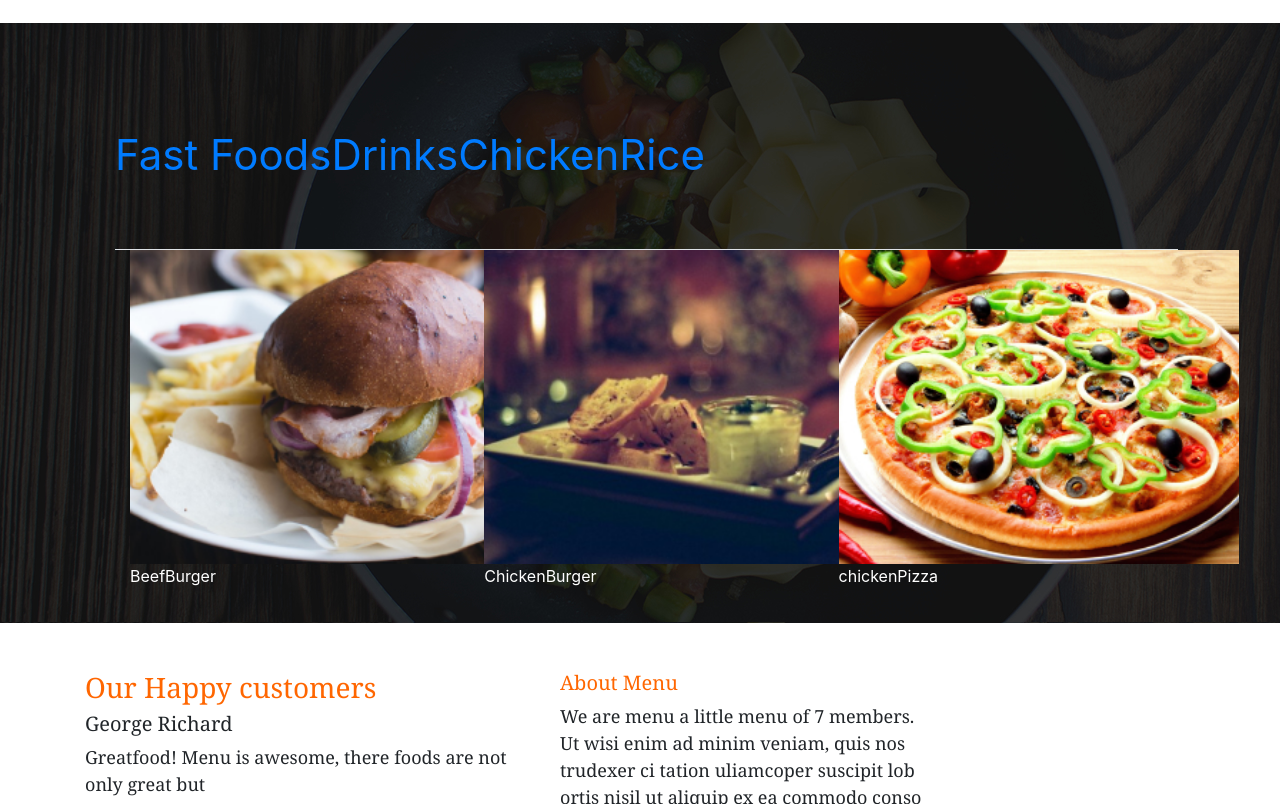
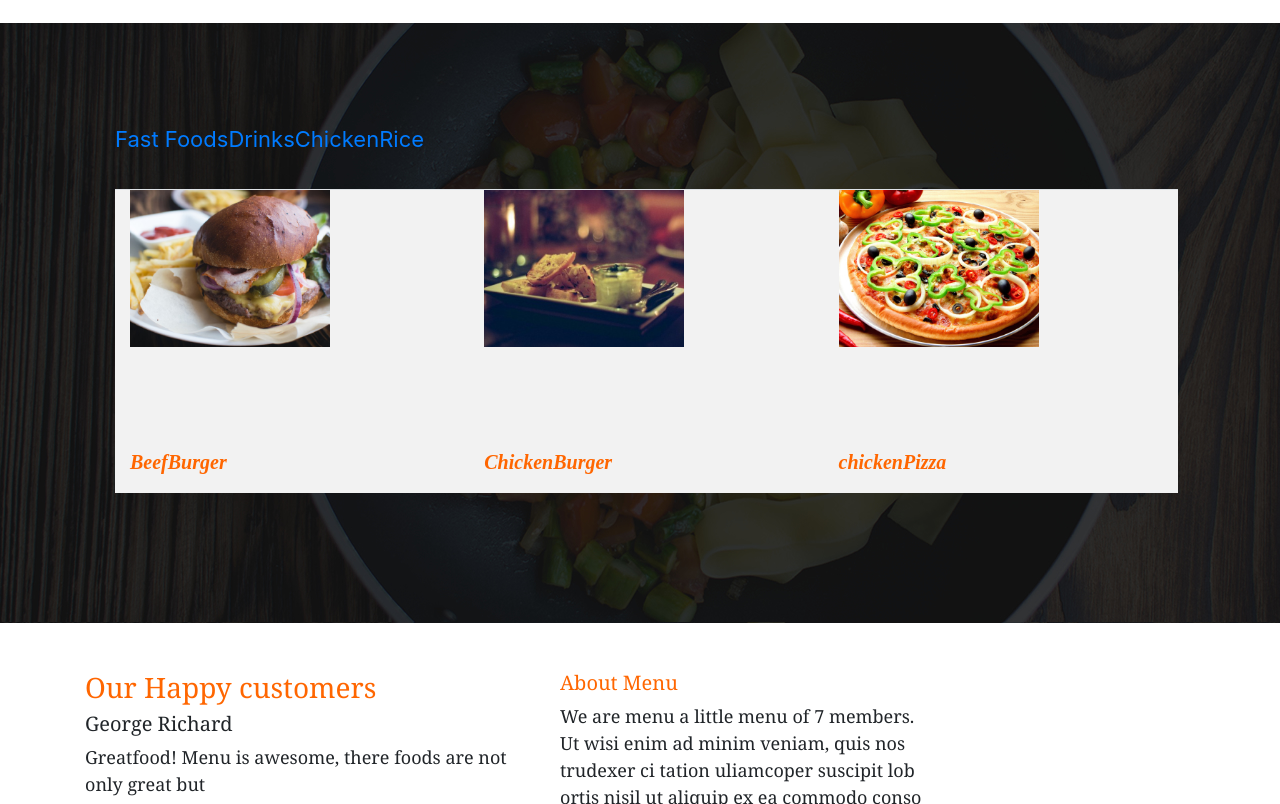
Before and after one commit to M4LW0R3/Anita-s-Kitchen, a plain HTML site: page index.html in a window 1280 px wide. Shown: the part 2040-2844 px from the top of the page. Drawn offline with Linux system fonts and the light colour scheme.

Commit message:
name added to the chicken burger images

```diff
--- a/index.html
+++ b/index.html
@@ -99,16 +99,16 @@
                           <div class="row">
                       <div class="col-md-4">
                           <img src="img/beefBurger.jpg" id="beefBurger">
-                          <p>BeefBurger</p>
+                          <p id="name">BeefBurger</p>
                       </div>
                       <div class="col-md-4">
                         <img src="img/chickenBurger.jpg" id="chickenBurger">
-                        <p>ChickenBurger</p>
+                        <p id="name">ChickenBurger</p>
                         </div>
 
                       <div class="col-md-4">
                         <img src="img/chickenPizza.jpg" id="chickenPizza">
-                        <p>chickenPizza</p>
+                        <p id="name">chickenPizza</p>
                       </div>
 
                     </div>
--- a/styles/index.css
+++ b/styles/index.css
@@ -120,19 +120,31 @@
 }
 
 .nav{
-  font-size: 42px;
-  color: white;
+  font-size: 22px;
+  color: #ff6600;
+}
+.col-md-4{
+  background-color: #f2f2f2;
+}
+#name{
+  color: #ff6600;
+  font-family: 'Times New Roman', Times, serif;
+  font-size: 20px;
+  font-style: italic;
+  font-weight: bold;
+  margin-top: 100px;
+
 }
 #beefBurger{
-  width: 400px;
+  width: 200px;
 }
 
 #chickenBurger{
-  width: 400px;
+  width: 200px;
 }
 
 #chickenPizza{
-  width: 400px;
+  width: 200px;
 }
 
 #happy-customers h3{
```
